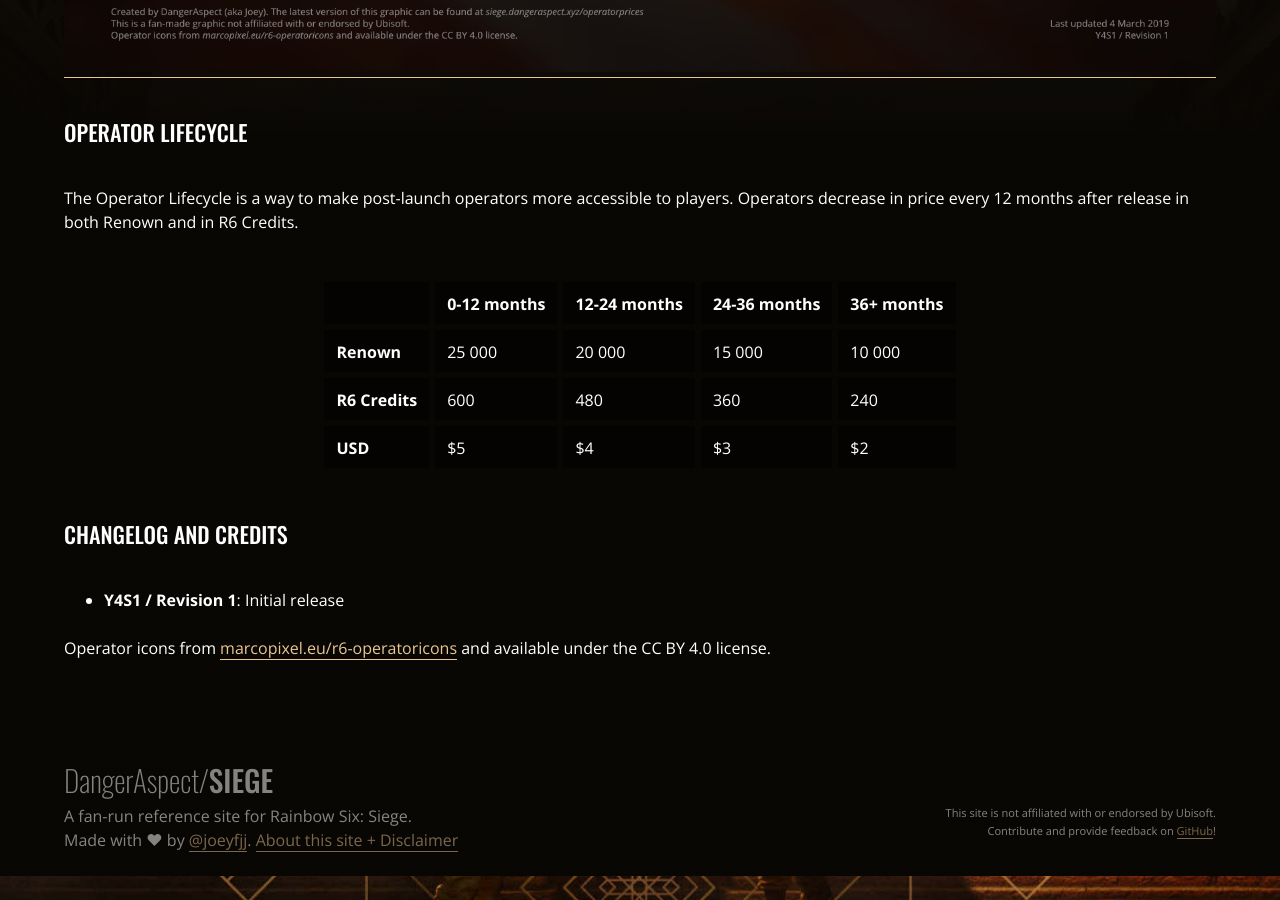
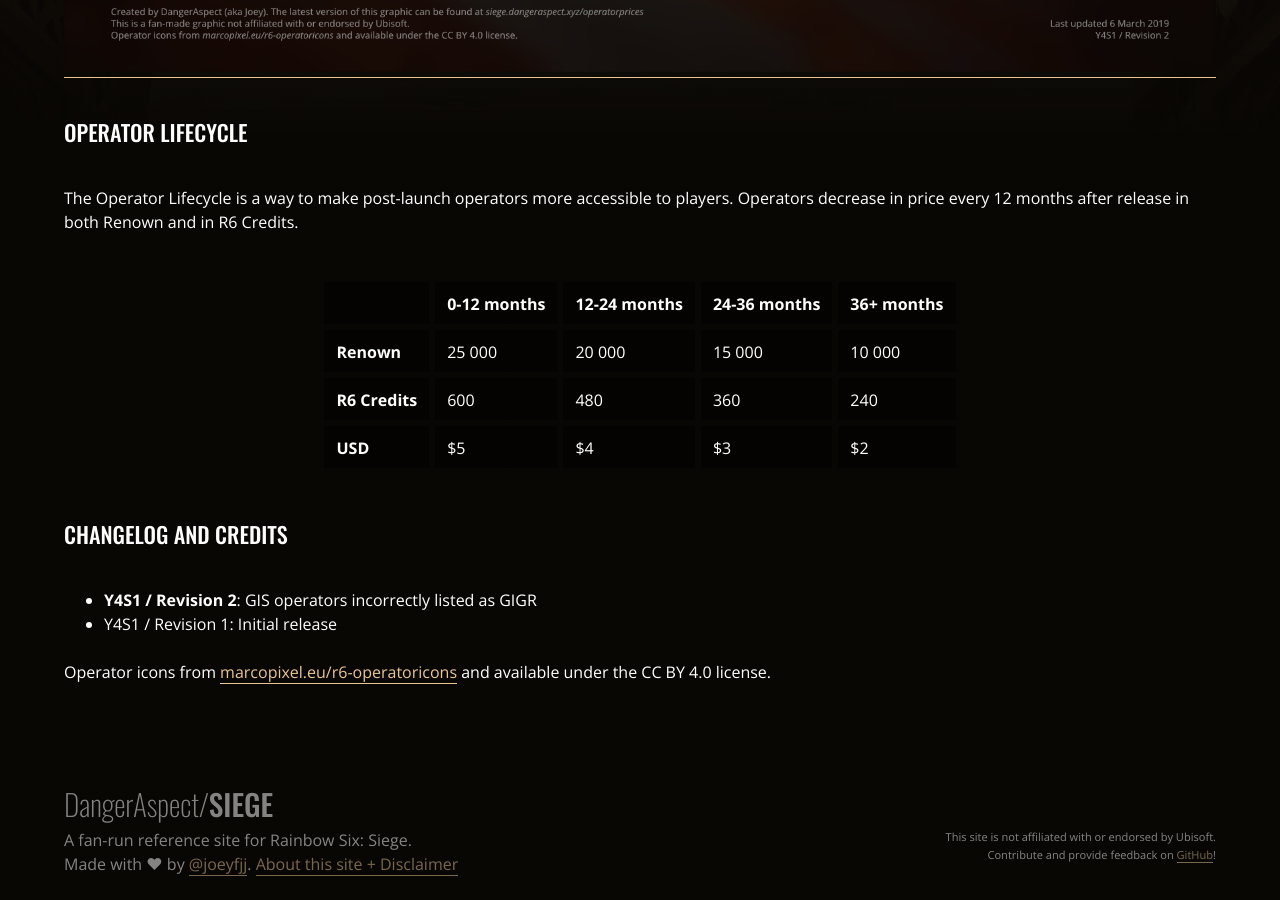
Before and after one commit to DangerAspect/siege, a Jekyll site: the page built from pages/operator-prices.md, in a window 1280 px wide and 900 px high, scrolled down 1014 px. Built offline with Jekyll 4.4.1, drawn with Linux system fonts in a browser that asks for light colours.

Commit message:
operator-prices: Revision 2

```diff
--- a/pages/operator-prices.md
+++ b/pages/operator-prices.md
@@ -23,6 +23,7 @@ The Operator Lifecycle is a way to make post-launch operators more accessible to
 
 ### Changelog and credits
 
-* **Y4S1 / Revision 1**: Initial release
+* **Y4S1 / Revision 2**: GIS operators incorrectly listed as GIGR
+* Y4S1 / Revision 1: Initial release
 
 Operator icons from [marcopixel.eu/r6-operatoricons](htt[s://marcopixel.eu/r6-operatoricons]) and available under the CC BY 4.0 license.
```
Also changed, not shown: assets/images/operator-prices/OperatorPrices.png.
